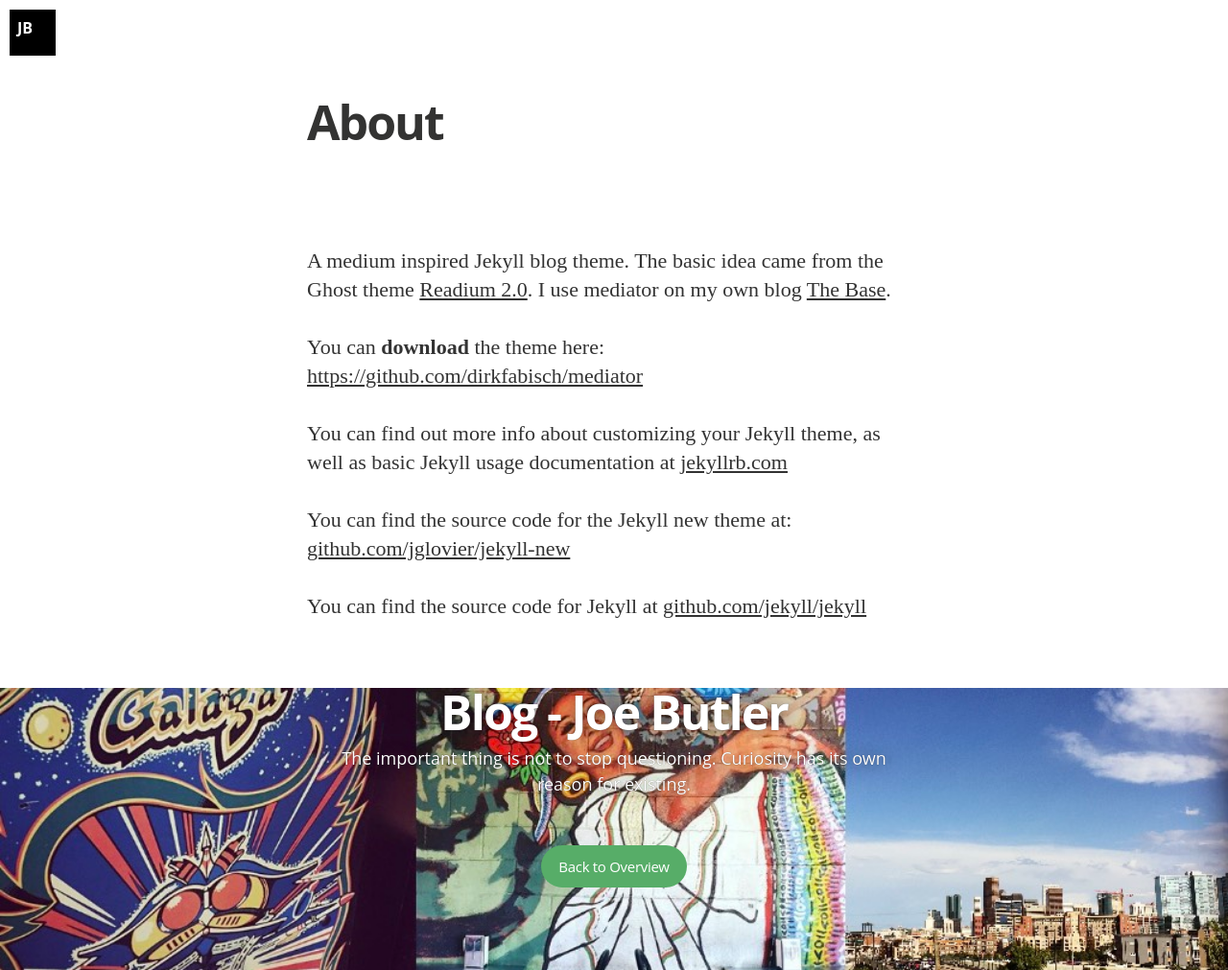
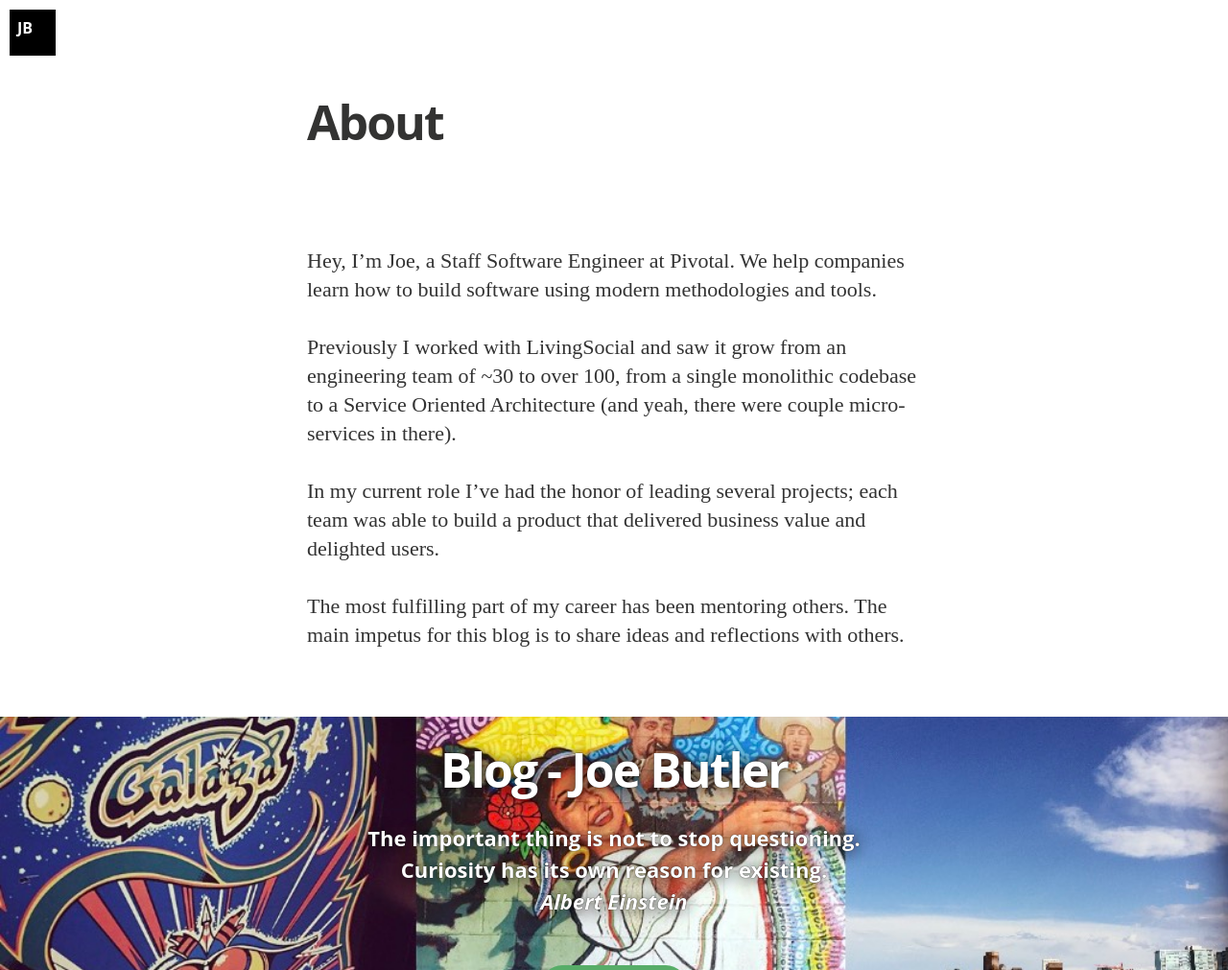
Before and after one commit to joebutler2/joebutler2.github.io, a Jekyll site: the page built from about.md, in a window 1280 px wide, cut to the strip 0-1011 px from the top of the page. Shown: the whole strip at 96% size. Built offline with Jekyll 4.4.1, drawn with Linux system fonts in a browser that asks for light colours; nearby versions of some CDN libraries; some web fonts are replaced.

Commit message:
Add about page and adjust styles. Add favicon

```diff
--- a/_config.yml
+++ b/_config.yml
@@ -8,6 +8,8 @@ title: "Blog - Joe Butler"
 description:
    The important thing is not to stop questioning.
    Curiosity has its own reason for existing.
+   <br>
+   <i>Albert Einstein</i>
 url: "/"
 exclude:
   - vendor
--- a/about.md
+++ b/about.md
@@ -4,14 +4,10 @@ title: About
 permalink: /about/
 ---
 
-A medium inspired Jekyll blog theme. The basic idea came from the Ghost theme
-[Readium 2.0](http://www.svenread.com/readium-ghost-theme/). I use mediator on my own blog [The Base](blog.base68.com).
+Hey, I'm Joe, a Staff Software Engineer at Pivotal. We help companies learn how to build software using modern methodologies and tools.
 
-You can **download** the theme here:
-[https://github.com/dirkfabisch/mediator](https://github.com/dirkfabisch/mediator)
+Previously I worked with LivingSocial and saw it grow from an engineering team of ~30 to over 100, from a single monolithic codebase to a Service Oriented Architecture (and yeah, there were couple micro-services in there).
 
-You can find out more info about customizing your Jekyll theme, as well as basic Jekyll usage documentation at [jekyllrb.com](http://jekyllrb.com/)
+In my current role I've had the honor of leading several projects; each team was able to build a product that delivered business value and delighted users.
 
-You can find the source code for the Jekyll new theme at: [github.com/jglovier/jekyll-new](https://github.com/jglovier/jekyll-new)
-
-You can find the source code for Jekyll at [github.com/jekyll/jekyll](https://github.com/jekyll/jekyll)
+The most fulfilling part of my career has been mentoring others. The main impetus for this blog is to share ideas and reflections with others.
--- a/css/main.sass
+++ b/css/main.sass
@@ -556,7 +556,7 @@ body
     position: relative
     z-index: 99
     max-width: 640px
-    padding: 0px 0 90px
+    padding: 30px 0 90px
     text-align: center
     margin: 0 auto
     .blog-title
@@ -570,16 +570,17 @@ body
       line-height: 50px
       word-break: break-word
       color: #fff
-      text-shadow: 0px 1px 16px rgba(0,0,0,0.5), 0px 0px 1px rgba(0,0,0,0.5)
+      text-shadow: 0px 1px 16px rgba(0,0,0,1), 0px 0px 1px rgba(0,0,0,1)
     .blog-description
+      text-shadow: #000 1px 0 10px
       margin: 0 0 50px
-      padding: 0 $rs*2
-      font-size: $rs/8*9
+      padding: 20px $rs*2 0px $rs*2
+      font-size: $rs/8*11
       line-height: 1.5
       color: #fff
       text-align: center
-      font-weight: 400
-      text-shadow: 0px 1px 16px rgba(0,0,0,0.5), 0px 0px 1px rgba(0,0,0,0.5)
+      font-weight: bold
+      text-shadow: 0px 1px 16px rgba(0,0,0,1), 0px 0px 1px rgba(0,0,0,1)
     .custom-links
       margin: 0 0 50px
     .btn
--- a/index.html
+++ b/index.html
@@ -17,11 +17,13 @@ layout: default
     <div class="custom-links">
       {% for social in site.social %}
         {% if social.url %}
-            <a class="icon-{{ social.icon }}" href="{{ social.url }}" {% if social.desc %} title="{{ social.desc }}"{% endif %}">
+            <a class="icon-{{ social.icon }}" href="{{ social.url }}" {% if social.desc %} title="{{ social.desc }}"{% endif %}>
               <i class="fa fa-{{ social.icon }}"></i>
             </a>
+            &nbsp;&nbsp;·&nbsp;&nbsp;
         {% endif %}
       {% endfor %}
+      <a href="/about/">About</a>
     </div>
 </header>
 
```
Also changed, not shown: favicon.ico.
